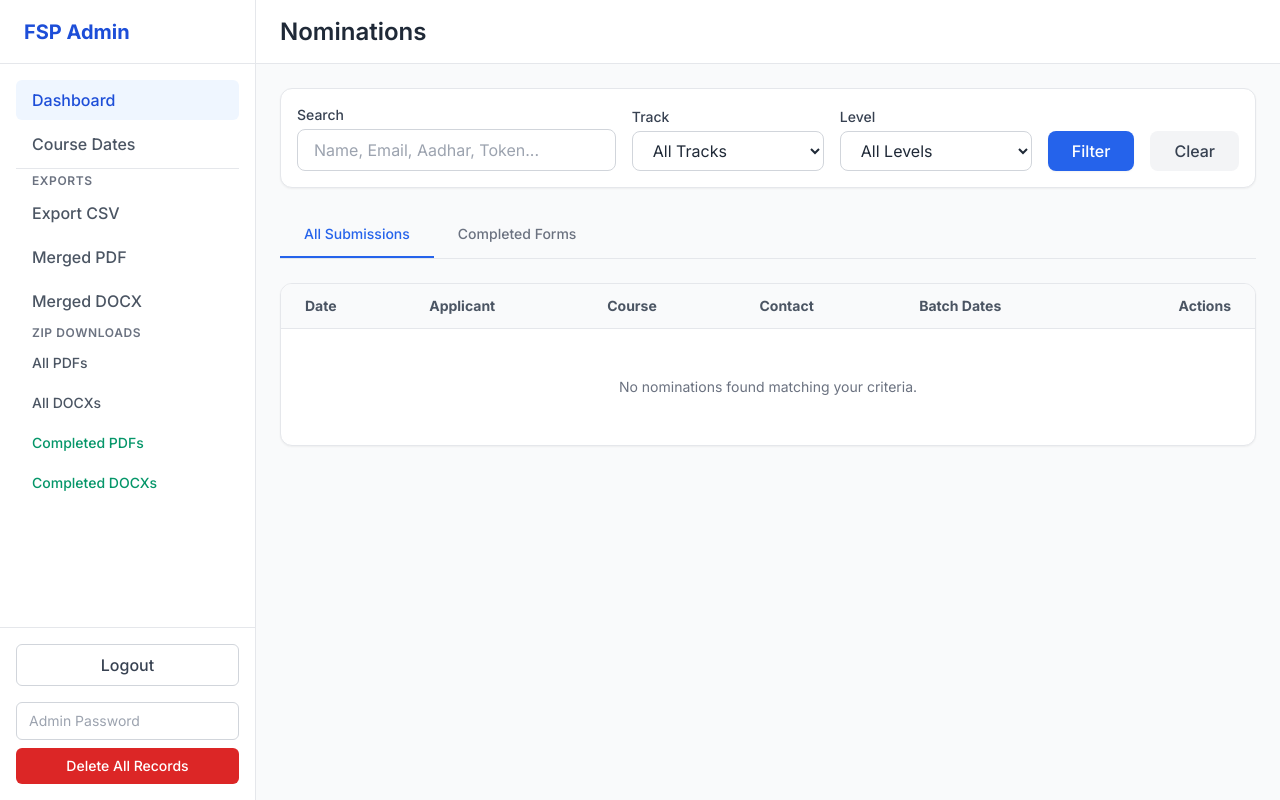
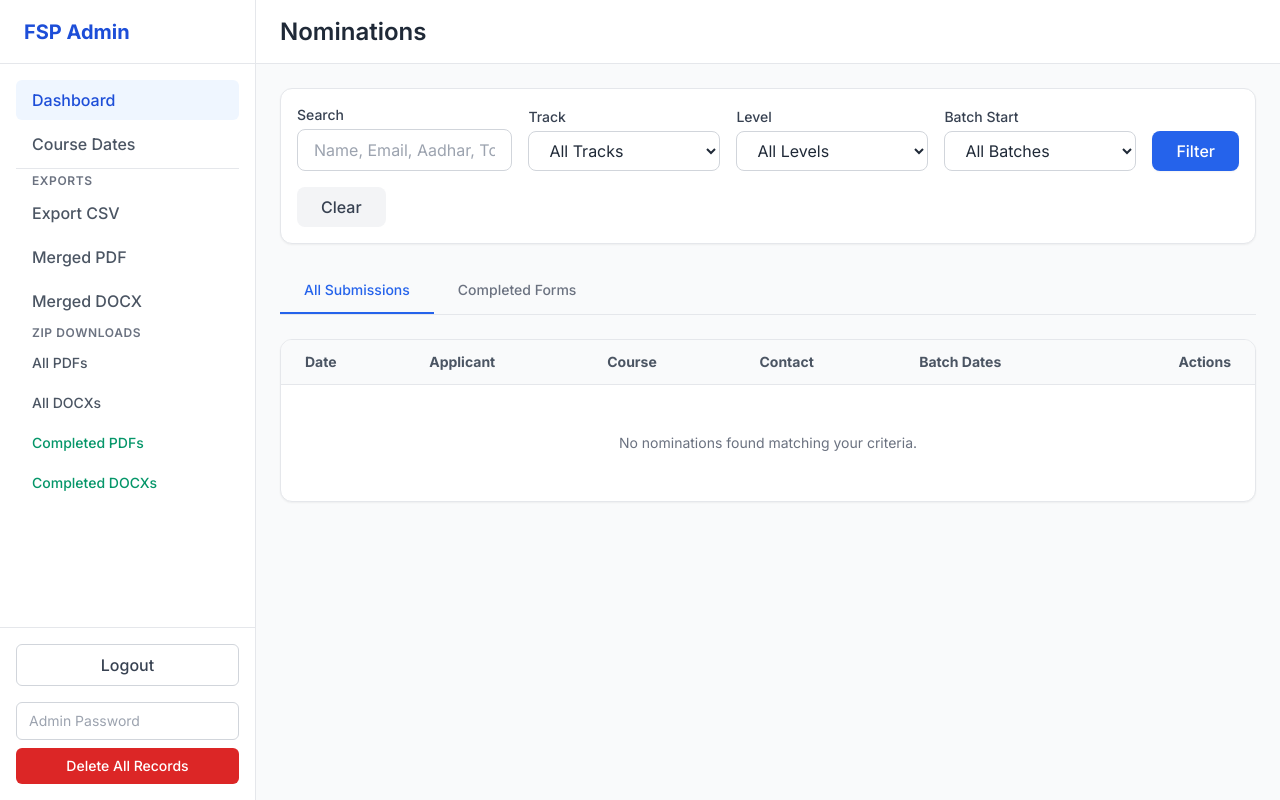
Before and after one commit to lovnishverma/futureskillsprime, a Flask app: page /admin in a window 1280 px wide. Run offline with Flask 3, Linux system fonts and the light colour scheme; the visitor is signed in with stand-in values (Sample User, id 1); data that the repository does not hold is empty; some libraries are stand-ins or nearby versions.

Commit message:
Add batch date filtering to Admin Dashboard

```diff
--- a/routes/admin.py
+++ b/routes/admin.py
@@ -78,6 +78,7 @@ def admin():
     search_query = request.args.get("search", "").strip()
     track_filter = request.args.get("track", "").strip()
     level_filter = request.args.get("level", "").strip()
+    batch_filter = request.args.get("batch_date", "").strip()
     tab = request.args.get("tab", "all")
 
     query = {}
@@ -95,6 +96,8 @@ def admin():
         query["track"] = track_filter
     if level_filter:
         query["level"] = level_filter
+    if batch_filter:
+        query["course_start_date"] = batch_filter
 
     if tab == "completed":
         query["photo_url"] = {"$ne": None, "$exists": True, "$type": "string"}
@@ -116,6 +119,7 @@ def admin():
 
     tracks = db.distinct("track")
     levels = db.distinct("level")
+    batch_dates = db.distinct("course_start_date")
 
     return render_template(
         "admin.html",
@@ -126,9 +130,11 @@ def admin():
         search_query=search_query,
         track_filter=track_filter,
         level_filter=level_filter,
+        batch_filter=batch_filter,
         tab=tab,
         tracks=[t for t in tracks if t],
         levels=[l for l in levels if l],
+        batch_dates=[b for b in batch_dates if b],
         limit=limit
     )
 
--- a/templates/admin.html
+++ b/templates/admin.html
@@ -105,6 +105,16 @@
                         </select>
                     </div>
 
+                    <div class="w-48">
+                        <label class="block text-sm font-medium text-gray-700 mb-1">Batch Start</label>
+                        <select name="batch_date" class="w-full px-4 py-2 border border-gray-300 rounded-lg focus:ring-2 focus:ring-blue-500 outline-none bg-white">
+                            <option value="">All Batches</option>
+                            {% for b in batch_dates %}
+                                <option value="{{ b }}" {% if b == batch_filter %}selected{% endif %}>{{ b }}</option>
+                            {% endfor %}
+                        </select>
+                    </div>
+
                     <button type="submit" class="px-6 py-2 bg-blue-600 hover:bg-blue-700 text-white font-medium rounded-lg shadow-sm transition">Filter</button>
                     <a href="{{ url_for('admin.admin', tab=tab) }}" class="px-6 py-2 bg-gray-100 hover:bg-gray-200 text-gray-700 font-medium rounded-lg transition">Clear</a>
                 </form>
@@ -112,10 +122,10 @@
 
             <!-- Tabs -->
             <div class="flex border-b border-gray-200 mb-6">
-                <a href="{{ url_for('admin.admin', tab='all', search=search_query, track=track_filter, level=level_filter) }}" class="px-6 py-3 font-medium text-sm {% if tab == 'all' %}border-b-2 border-blue-600 text-blue-600{% else %}text-gray-500 hover:text-gray-700 hover:border-gray-300{% endif %}">
+                <a href="{{ url_for('admin.admin', tab='all', search=search_query, track=track_filter, level=level_filter, batch_date=batch_filter) }}" class="px-6 py-3 font-medium text-sm {% if tab == 'all' %}border-b-2 border-blue-600 text-blue-600{% else %}text-gray-500 hover:text-gray-700 hover:border-gray-300{% endif %}">
                     All Submissions
                 </a>
-                <a href="{{ url_for('admin.admin', tab='completed', search=search_query, track=track_filter, level=level_filter) }}" class="px-6 py-3 font-medium text-sm {% if tab == 'completed' %}border-b-2 border-blue-600 text-blue-600{% else %}text-gray-500 hover:text-gray-700 hover:border-gray-300{% endif %}">
+                <a href="{{ url_for('admin.admin', tab='completed', search=search_query, track=track_filter, level=level_filter, batch_date=batch_filter) }}" class="px-6 py-3 font-medium text-sm {% if tab == 'completed' %}border-b-2 border-blue-600 text-blue-600{% else %}text-gray-500 hover:text-gray-700 hover:border-gray-300{% endif %}">
                     Completed Forms
                 </a>
             </div>
@@ -205,7 +215,7 @@
 
                     <div class="flex space-x-1">
                         {% if page > 1 %}
-                            <a href="{{ url_for('admin.admin', page=page-1, limit=limit, search=search_query, track=track_filter, level=level_filter, tab=tab) }}" class="px-3 py-1.5 border border-gray-300 rounded-md bg-white text-gray-700 hover:bg-gray-50 text-sm font-medium shadow-sm transition">Previous</a>
+                            <a href="{{ url_for('admin.admin', page=page-1, limit=limit, search=search_query, track=track_filter, level=level_filter, batch_date=batch_filter, tab=tab) }}" class="px-3 py-1.5 border border-gray-300 rounded-md bg-white text-gray-700 hover:bg-gray-50 text-sm font-medium shadow-sm transition">Previous</a>
                         {% else %}
                             <span class="px-3 py-1.5 border border-gray-200 rounded-md bg-gray-50 text-gray-400 text-sm font-medium cursor-not-allowed">Previous</span>
                         {% endif %}
@@ -215,7 +225,7 @@
                         </div>
 
                         {% if page < total_pages %}
-                            <a href="{{ url_for('admin.admin', page=page+1, limit=limit, search=search_query, track=track_filter, level=level_filter, tab=tab) }}" class="px-3 py-1.5 border border-gray-300 rounded-md bg-white text-gray-700 hover:bg-gray-50 text-sm font-medium shadow-sm transition">Next</a>
+                            <a href="{{ url_for('admin.admin', page=page+1, limit=limit, search=search_query, track=track_filter, level=level_filter, batch_date=batch_filter, tab=tab) }}" class="px-3 py-1.5 border border-gray-300 rounded-md bg-white text-gray-700 hover:bg-gray-50 text-sm font-medium shadow-sm transition">Next</a>
                         {% else %}
                             <span class="px-3 py-1.5 border border-gray-200 rounded-md bg-gray-50 text-gray-400 text-sm font-medium cursor-not-allowed">Next</span>
                         {% endif %}
```
